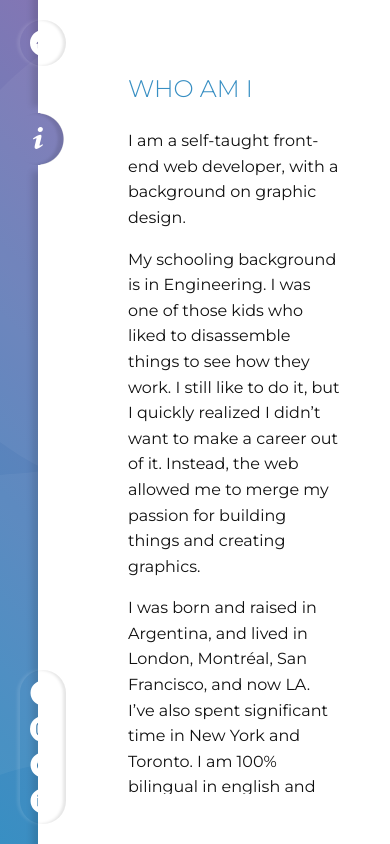
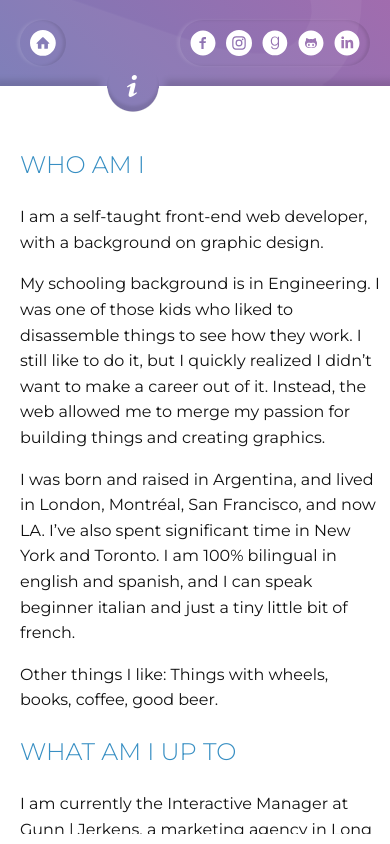
Before and after one commit to nicogauthierpin/vue-personal-site, a plain HTML site: page index.html in a window 390 px wide. Both pictures are taken after a click on the button 195 px from the left and 537 px from the top of the page. Drawn offline with nearby package versions, Linux system fonts and the light colour scheme.

Commit message:
Content updates and mobile styles

```diff
--- a/script.js
+++ b/script.js
@@ -26,7 +26,7 @@ Vue.component('about-page', {
       <p>I am a self-taught front-end web developer, with a background on graphic design.</p>\
       <p>My schooling background is in Engineering. I was one of those kids who liked to disassemble things to see how they work. I still like to do it, but I quickly realized I didn’t want to make a career out of it. Instead, the web allowed me to merge my passion for building things and creating graphics.</p>\
       <p>I was born and raised in Argentina, and lived in London, Montréal, San Francisco, and now LA. I’ve also spent significant time in New York and Toronto. I am 100% bilingual in english and spanish, and I can speak beginner italian and just a tiny little bit of french.</p>\
-      <p>Other things I like: <a href="#">Things</a> <a href="#">with</a> <a href="#">wheels</a>, <a href="https://www.goodreads.com/user/show/5498039-nico">books</a>, coffee, good beer.</p>\
+      <p>Other things I like: <span class="funfact"><span class="tooltip"><img src="img/bikes.jpg"></span>Things</span> <span class="funfact"><span class="tooltip"><img src="img/bmw.jpg"></span>with</span> <span class="funfact"><span class="tooltip"><img src="img/saab.jpg"></span>wheels</span>, <span class="funfact"><span class="tooltip"><img src="img/books.jpg"></span>books</span>, <span class="funfact"><span class="tooltip"><img src="img/coffee.jpg"></span>coffee</span>, <span class="funfact"><span class="tooltip"><img src="img/beer.jpg"></span>good beer<span>.</p>\
       <h2>What am I up to</h2>\
       <p>I am currently the Interactive Manager at Gunn | Jerkens, a marketing agency in Long Beach, CA, where we build websites and interactive experiences for real estate developers. Prior to that I freelanced for over 10 years, working with clients ranging from individuals to large corporations, in at least four different continents.</p>\
       <p>On the side, I am active in the local Wordpress and developer community in Long Beach. I am one of the organizers of the Long Beach chapter of the <a href="https://www.meetup.com/WPLosAngeles/">Wordpress Los Angeles</a> meetup, I was part of the organizing team of <a href="https://2019.longbeach.wordcamp.org/">WordCamp Long Beach 2019</a>, and I am a regular attendant of the <a href="http://codeandcoffeelb.org/">Code&&Coffee meetup</a>. I\'m also involved in the <a href="http://longbeachcommunitytheater.com/">Long Beach Community Theater</a>, lending a hand with everything web and whatever else is needed.</p>\
@@ -39,8 +39,9 @@ Vue.component('social', {
     <aside id="social" class="inset">\
       <a href="https://www.facebook.com/nicolaspin"><img src="img/facebook-with-circle.svg" alt="Facebook"></a>\
       <a href="https://www.instagram.com/nicogauthierpin/"><img src="img/instagram-with-circle.svg" alt="Instagram"></a>\
+      <a href="https://www.goodreads.com/user/show/5498039-nico"><img src="img/goodreads-with-circle.svg" alt="Goodreads"></a>\
       <a href="https://github.com/nicogauthierpin"><img src="img/github-with-circle.svg" alt="Github"></a>\
-      <a href="www.linkedin.com/in/nicogauthierpin"><img src="img/linkedin-with-circle.svg" alt="LInkedin"></a>\
+      <a href="https://www.linkedin.com/in/nicogauthierpin"><img src="img/linkedin-with-circle.svg" alt="Linkedin"></a>\
     </aside>'
 });
 
--- a/style.css
+++ b/style.css
@@ -77,6 +77,14 @@ main {
   animation-fill-mode: forwards;
 }
 
+@media (max-width: 768px) {
+  #ngp {
+    width: 180vh;
+    transform: translate(-50%, -50%) rotate(-90deg);
+  }
+}
+
+
 @keyframes ngpfadein {
   0 {
     opacity: 0;
@@ -113,6 +121,17 @@ section {
     justify-content: center;
 }
 
+@media (max-width: 768px) {
+  section {
+    padding: 30px 30px 30px 20px;
+  }
+}
+
+@media (max-width: 620px) {
+  section {
+    padding: 0px 10px 10px 20px;
+  }
+}
 
 .section-border {
   position: absolute;
@@ -120,6 +139,16 @@ section {
   height: 100%;
   width: 40px;
 }
+
+@media (max-width: 620px) {
+  .section-border {
+    left: 0;
+    height: 40px;
+    width: 100%;
+    top: -40px;
+  }
+}
+
 
 .section-border-top {
   background: #fff;
@@ -130,6 +159,13 @@ section {
   height: calc(10% + 29px);
   box-shadow: -6px -6px 6px rgba(0, 0, 0, 0.12);
   z-index: 3;
+}
+
+@media (max-width: 620px) {
+  .section-border-top {
+    height: 40px;
+    width: calc(20% + 29px);
+  }
 }
 
 .section-border-circle {
@@ -143,6 +179,15 @@ section {
   left: 0px;
 }
 
+@media (max-width: 620px) {
+  .section-border-circle {
+    background:radial-gradient(circle at 55px 0px,transparent 25px,white 26px);
+    height: 40px;
+    width: 110px;
+    top: 0;
+    left: 20%;
+  }
+}
 .section-border-circle::before {
   content: "";
   z-index: 1;
@@ -154,7 +199,14 @@ section {
   left: -26px;
   border-radius: 100%;
   box-shadow: inset -6px 0px 3px rgba(0, 0 ,0 ,0.1);
+}
 
+@media (max-width: 620px) {
+  .section-border-circle::before {
+    left: calc(10% + 18px);
+    top: -26px;
+    box-shadow: inset 0px -6px 3px rgba(0, 0 ,0 ,0.1);
+  }
 }
 
 .section-border-circle::after {
@@ -168,6 +220,15 @@ section {
   top: 20%;
 }
 
+@media (max-width: 620px) {
+  .section-border-circle::after {
+    height: 15px;
+    width: 68px;
+    top: 30px;
+    left: 20%;
+  }
+}
+
 .section-border-bottom {
   background: #fff;
   width: 40px;
@@ -179,6 +240,18 @@ section {
   z-index: 3;
 }
 
+@media (max-width: 620px) {
+  .section-border-bottom {
+    bottom: auto;
+    left: auto;
+    top: 0;
+    right: 0;
+    height: 40px;
+    width: calc(80% - 81px);
+    box-shadow: 6px -6px 6px rgba(0, 0, 0, 0.12);
+
+  }
+}
 
 .section-border-icon {
   position: absolute;
@@ -187,6 +260,13 @@ section {
   top: calc(10% + 43px);
   height: 22px;
   width: 22px;
+}
+
+@media (max-width: 620px) {
+  .section-border-icon {
+    top: -11px;
+    left: calc(20% + 43px);
+  }
 }
 
 .section-open-enter-active,
@@ -199,6 +279,14 @@ section {
 .section-open-leave-to {
   transform: translateX(110%);
 }
+
+@media (max-width: 620px) {
+  .section-open-enter,
+  .section-open-leave-to {
+    transform: translateY(110%);
+  }
+}
+
 
 .section-content {
   max-height: 90vh;
@@ -288,7 +376,7 @@ section#intro {
 }
 
 #logo {
-  width: 80vw;
+  width: 90vw;
   max-width: 550px;
   height: auto;
   opacity: 0;
@@ -341,6 +429,77 @@ section#about {
     align-items: flex-start;
 }
 
+@media (max-width: 620px) {
+  section#about {
+    width: 100%;
+    margin-left: 0;
+    height: calc(100% - 126px); /* 86px space + 40px border */
+    margin-top: 126px;
+  }
+}
+
+.funfact {
+  position: relative;
+  animation: blink 20s infinite;
+}
+
+.funfact:nth-of-type(1) {
+  animation-delay: 1.2s;
+}
+.funfact:nth-of-type(2) {
+  animation-delay: 0.3s;
+}
+.funfact:nth-of-type(3) {
+  animation-delay: 0s;
+}
+.funfact:nth-of-type(4) {
+  animation-delay: 0.9s;
+}
+.funfact:nth-of-type(5) {
+  animation-delay: 1.5s;
+}
+.funfact:nth-of-type(6) {
+  animation-delay: 0.6s;
+}
+.funfact .tooltip {
+  display: none;
+  position: absolute;
+  bottom: 25px;
+  left: -55px;
+  background: #ffffff;
+  padding: 6px;
+  box-shadow: -2px 2px 3px 2px rgba(0, 0, 0, 0.12);
+}
+
+.funfact:hover .tooltip {
+  display: block;
+}
+
+.funfact .tooltip img {
+  height: 150px;
+  width: 150px;
+  display: block;
+}
+
+@keyframes blink {
+  0 {
+    color: #111;
+  }
+  48% {
+    color: #111;
+  }
+  50% {
+    color: #89C97F;
+  }
+  52% {
+    color: #111;
+  }
+  100% {
+    color: #111;
+  }
+}
+
+
 aside#social {
   position: absolute;
   left: 20px;
@@ -350,6 +509,15 @@ aside#social {
   z-index: 999;
 }
 
+@media (max-width: 620px) {
+  aside#social {
+    left: auto;
+    bottom: auto;
+    top: 20px;
+    right: 20px;
+  }
+}
+
 aside#social img {
   height: 26px;
   width: 26px;
@@ -357,8 +525,17 @@ aside#social img {
   margin-bottom: 10px;
 }
 
+@media (max-width: 620px) {
+  aside#social img {
+    float: left;
+    margin-bottom: 0;
+    margin-right: 10px;
+  }
+}
+
 aside#social a:last-of-type img {
   margin-bottom: 0;
+  margin-right: 0;
 }
 
 .social-fadein-enter-active {
```
Also changed, not shown: img/beer.jpg (added), img/bikes.jpg (added), img/bmw.jpg (added), img/books.jpg (added), img/coffee.jpg (added), img/goodreads-with-circle.svg (added), img/saab.jpg (added).
